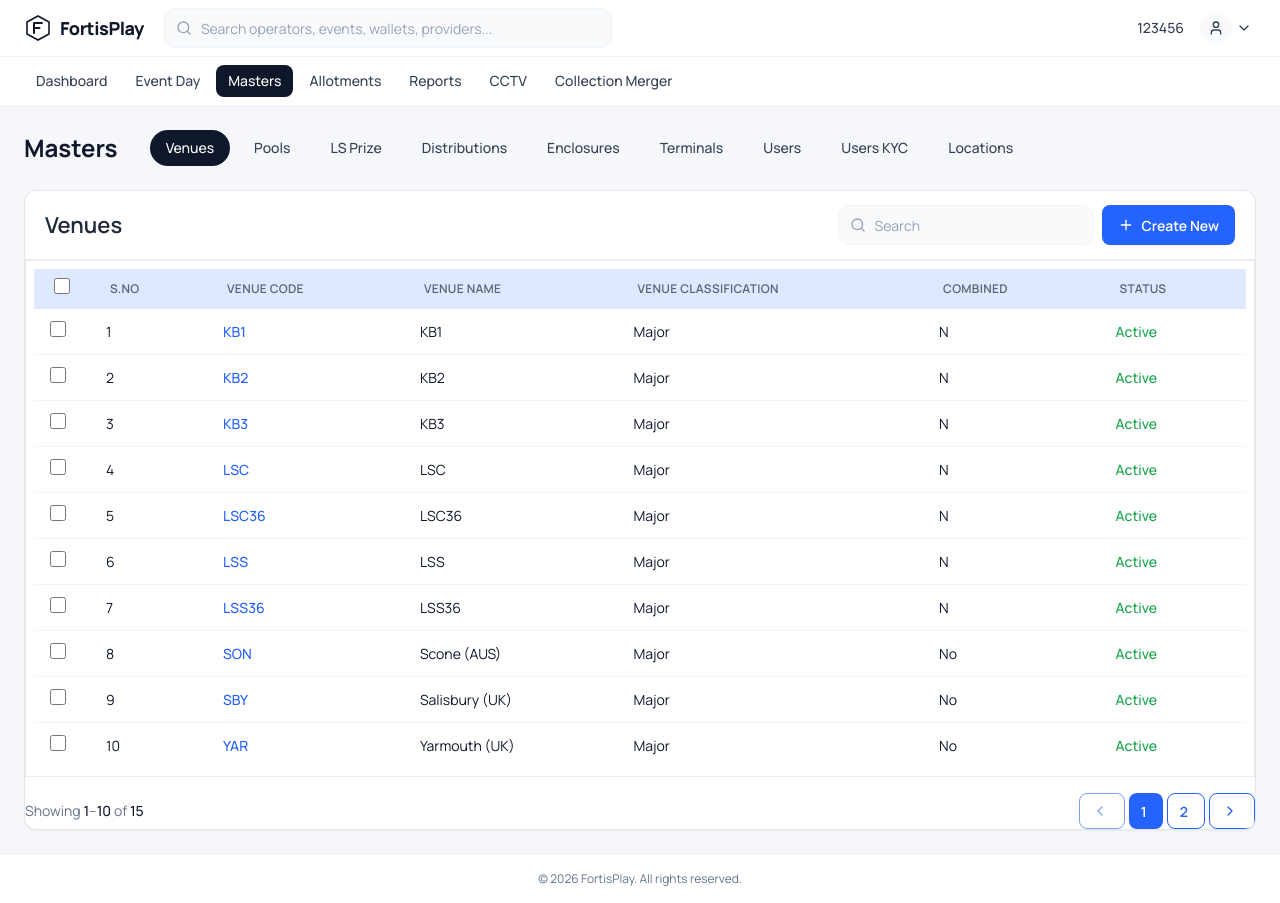
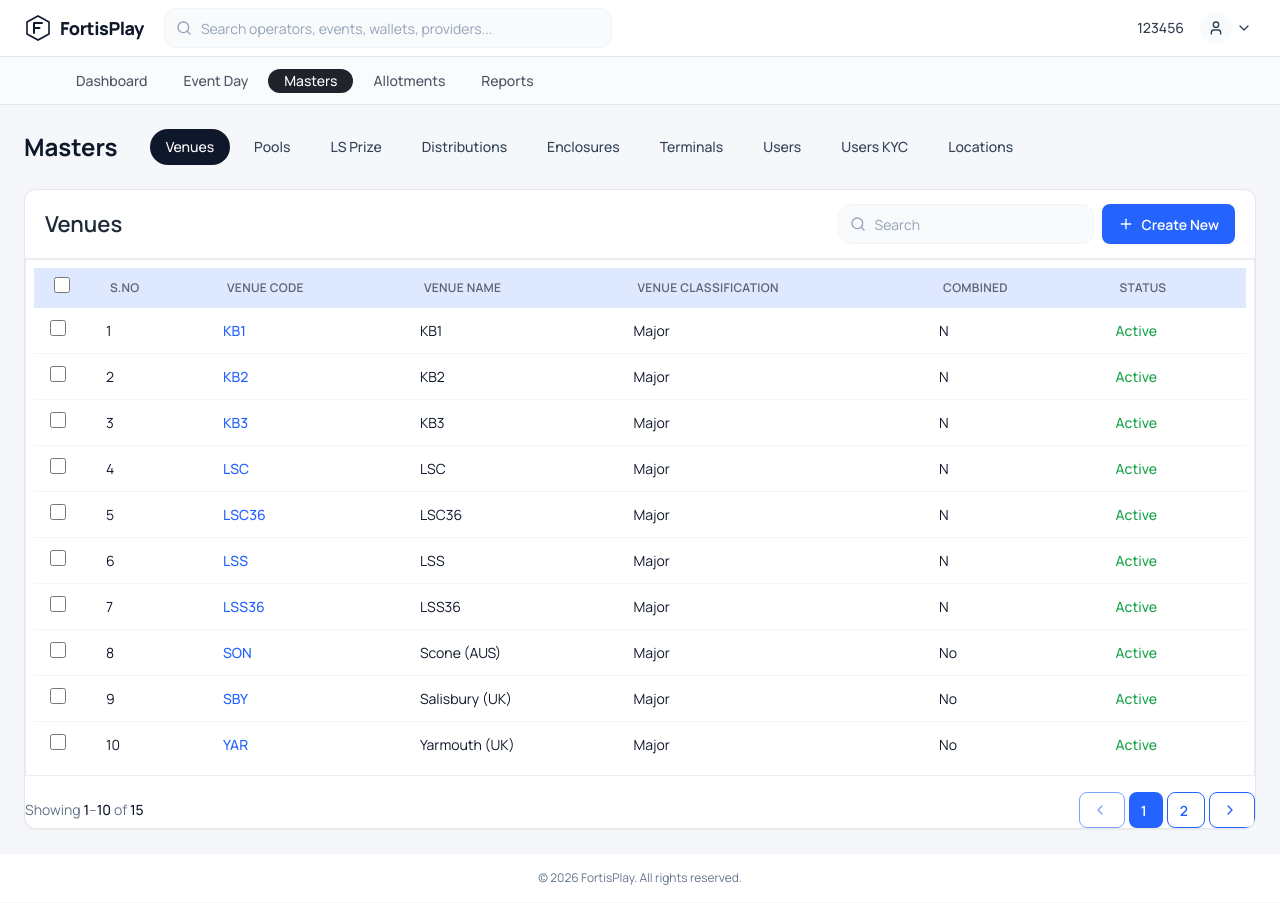
Before and after one commit to Vinay-1206/FortisPlay, a Next.js app: page /masters in a window 1280 px wide. Built offline with nearby package versions, Linux system fonts and the light colour scheme.

Commit message:
nav bar updated

```diff
--- a/src/components/layout/Navbar.tsx
+++ b/src/components/layout/Navbar.tsx
@@ -21,7 +21,7 @@ export function Navbar() {
 
   return (
     <>
-      <header className="sticky top-0 z-30 border-b border-surface-muted bg-white">
+      <header className="sticky top-0 z-30 bg-white border-b border-[#E2E8F0]">
         <div className="flex h-14 items-center gap-3 px-4 sm:px-6">
           <button
             type="button"
@@ -56,17 +56,25 @@ export function Navbar() {
         </div>
 
         {/* Secondary tab navigation */}
-        <nav aria-label="Sections" className="hidden border-t border-surface-muted lg:block">
-          <ul className="flex items-center gap-1 px-4 py-2 sm:px-6">
+        <nav
+          aria-label="Sections"
+          className="hidden lg:block h-12 border-t border-[#E2E8F0] bg-[#F8FAFC]/80"
+        >
+          <ul className="flex h-full items-center gap-1 px-[60px]">
             {PRIMARY_NAV.map((item) => {
-              const active = pathname === item.href || pathname.startsWith(`${item.href}/`);
+              const active =
+                pathname === item.href ||
+                pathname.startsWith(`${item.href}/`);
+
               return (
                 <li key={item.href}>
                   <Link
                     href={item.href}
                     className={cn(
-                      'block rounded-lg px-3 py-1.5 text-sm font-medium transition-colors',
-                      active ? 'bg-ink-900 text-white' : 'text-ink-700 hover:bg-surface-subtle',
+                      'inline-flex h-6 items-center justify-center rounded-full px-4 py-1 text-[14px] font-medium transition-colors',
+                      active
+                        ? 'bg-[#1F232B] text-white'
+                        : 'text-[#4B5563] hover:bg-white'
                     )}
                     aria-current={active ? 'page' : undefined}
                   >
--- a/src/components/layout/nav-config.ts
+++ b/src/components/layout/nav-config.ts
@@ -7,8 +7,6 @@ export const PRIMARY_NAV: NavItem[] = [
   { label: 'Masters', href: '/masters' },
   { label: 'Allotments', href: '/allotments' },
   { label: 'Reports', href: '/reports' },
-  { label: 'CCTV', href: '/cctv' },
-  { label: 'Collection Merger', href: '/collection-merger' },
 ];
 
 // /** Secondary tabs shown inside the Masters section. */
```
